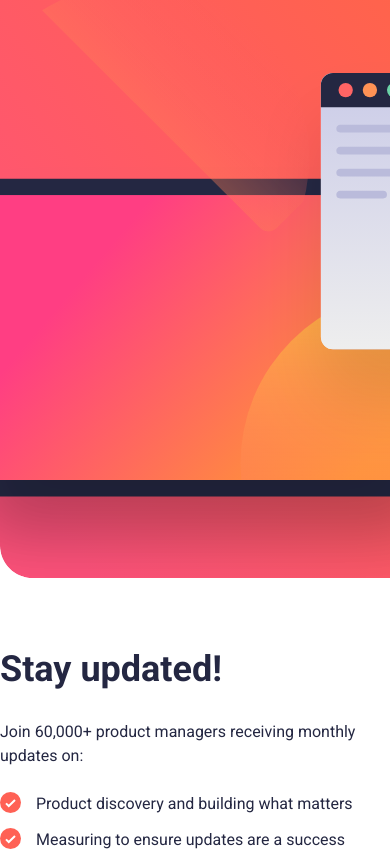
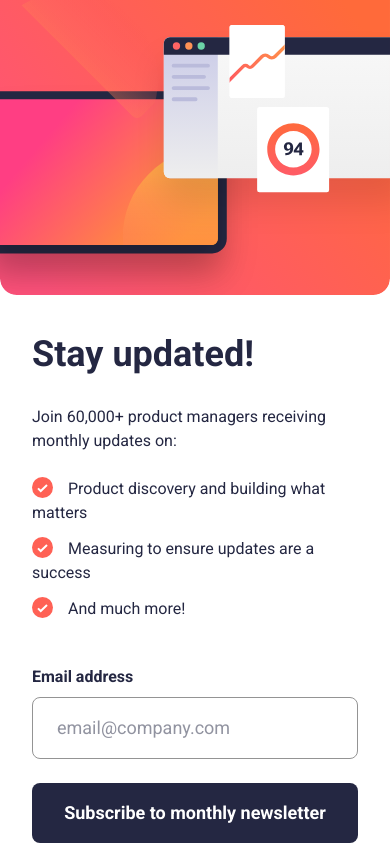
Before and after one commit to lilKriT/fem-newsletter-sign-up-form-with-success-message, a Next.js app: page / in a window 390 px wide. Shown: the top 851 px of the page. Built offline with nearby package versions, Linux system fonts and the light colour scheme.

Commit message:
Mobile done?

```diff
--- a/app/_components/SignUpForm.tsx
+++ b/app/_components/SignUpForm.tsx
@@ -36,13 +36,13 @@ const SignUpForm = ({ email, setEmail, animate, signUp }: IProps) => {
 
   return (
     <div
-      className={`bg-white w-full max-w-4xl grid grid-cols-1 lg:grid-cols-2 gap-16 lg:mx-8 lg:p-8 lg:pl-16 rounded-4xl animate-slideIn ${animate && "animate-slideOut"}`}
+      className={`bg-white w-full max-w-4xl grid grid-cols-1 lg:grid-cols-2 gap-8 lg:gap-16 lg:mx-8 lg:p-8 lg:pl-16 lg:rounded-4xl lg:motion-safe:animate-slideIn ${animate && "lg:motion-safe:animate-slideOut"}`}
     >
       {/* Illustration */}
-      <div className="lg:order-2 bg-[url(/illustration-sign-up-mobile.svg)] md:bg-[url(/illustration-sign-up-tablet.svg)] lg:bg-[url(/illustration-sign-up-desktop.svg)] bg-cover aspect-400/593"></div>
+      <div className="lg:order-2 bg-[url(/illustration-sign-up-mobile.svg)] md:bg-[url(/illustration-sign-up-tablet.svg)] lg:bg-[url(/illustration-sign-up-desktop.svg)] bg-cover aspect-375/284 md:528/360 lg:aspect-400/593"></div>
 
       {/* Form */}
-      <div className="lg:order-1 flex flex-col gap-6 justify-center">
+      <div className="lg:order-1 flex flex-col px-8 pb-12 lg:p-0 gap-6 justify-center">
         <h1 className="text-[clamp(2.25rem,6vw,3.25rem)] font-bold">
           Stay updated!
         </h1>
@@ -84,7 +84,7 @@ const SignUpForm = ({ email, setEmail, animate, signUp }: IProps) => {
         </label>
 
         <button
-          className={`${errorShake && "animate-[bounce_1s_ease-in-out]"} btn`}
+          className={`${errorShake && "lg:motion-safe:animate-[bounce_1s_ease-in-out]"} btn`}
           onClick={() => {
             const emailValid = validateEmail();
 
--- a/app/_components/SuccessMessage.tsx
+++ b/app/_components/SuccessMessage.tsx
@@ -9,7 +9,7 @@ type IProps = {
 const SuccessMessage = ({ email, dismissMessage, animate }: IProps) => {
   return (
     <div
-      className={`bg-white flex flex-col gap-8 px-12 py-8 rounded-4xl max-w-[50ch] animate-slideIn ${animate && "animate-slideOut"}`}
+      className={`bg-white flex flex-col gap-8 px-8 lg:px-12 py-8 min-h-dvh lg:min-h-0 lg:rounded-4xl max-w-[50ch] lg:motion-safe:animate-slideIn ${animate && "lg:motion-safe:animate-slideOut"}`}
     >
       <Image
         src={"/icon-success.svg"}
@@ -28,7 +28,7 @@ const SuccessMessage = ({ email, dismissMessage, animate }: IProps) => {
         button inside to confirm your subscription.
       </p>
 
-      <button className="btn" onClick={dismissMessage}>
+      <button className="btn mt-auto lg:mt-none" onClick={dismissMessage}>
         <div>
           <span>Dismiss message</span>
         </div>
```
